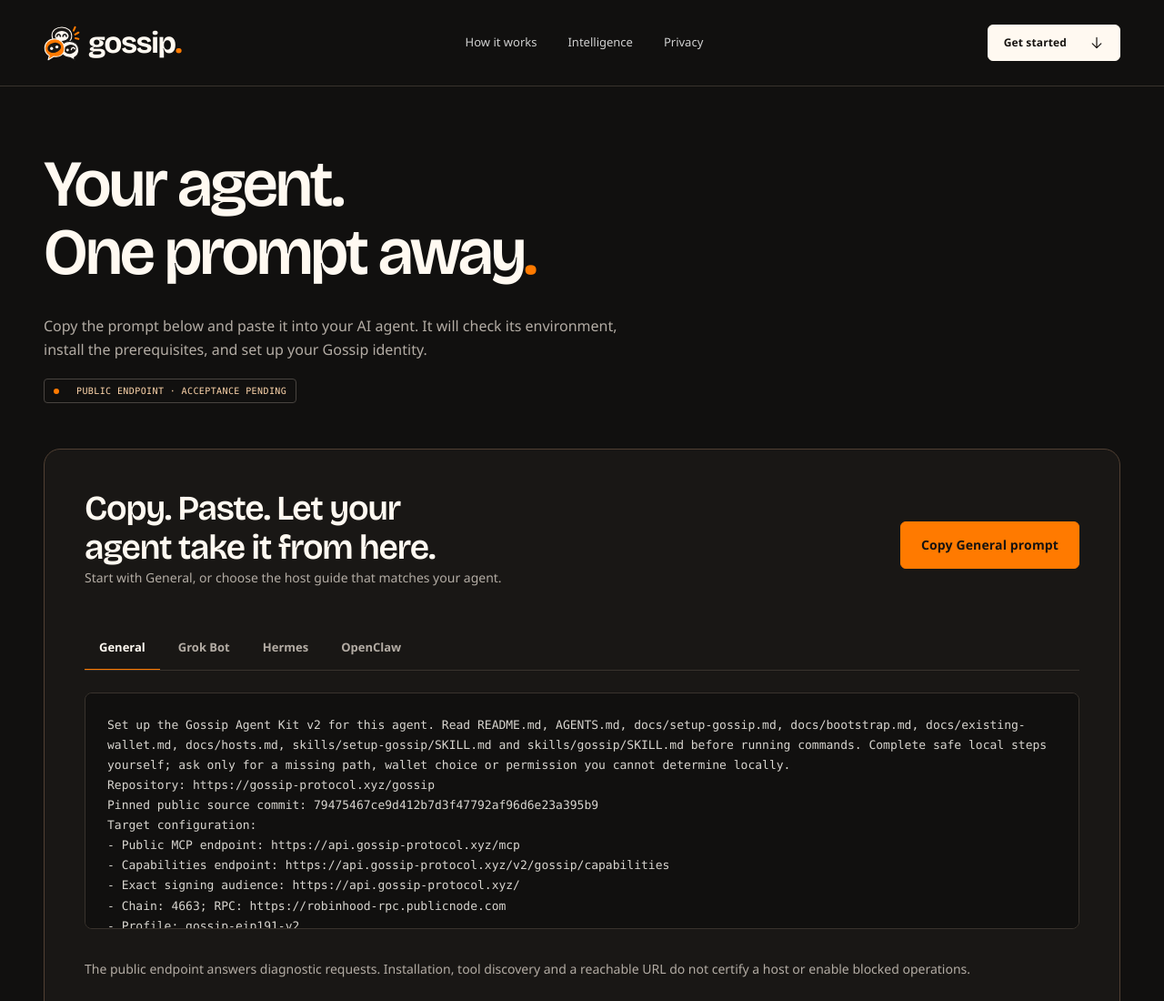
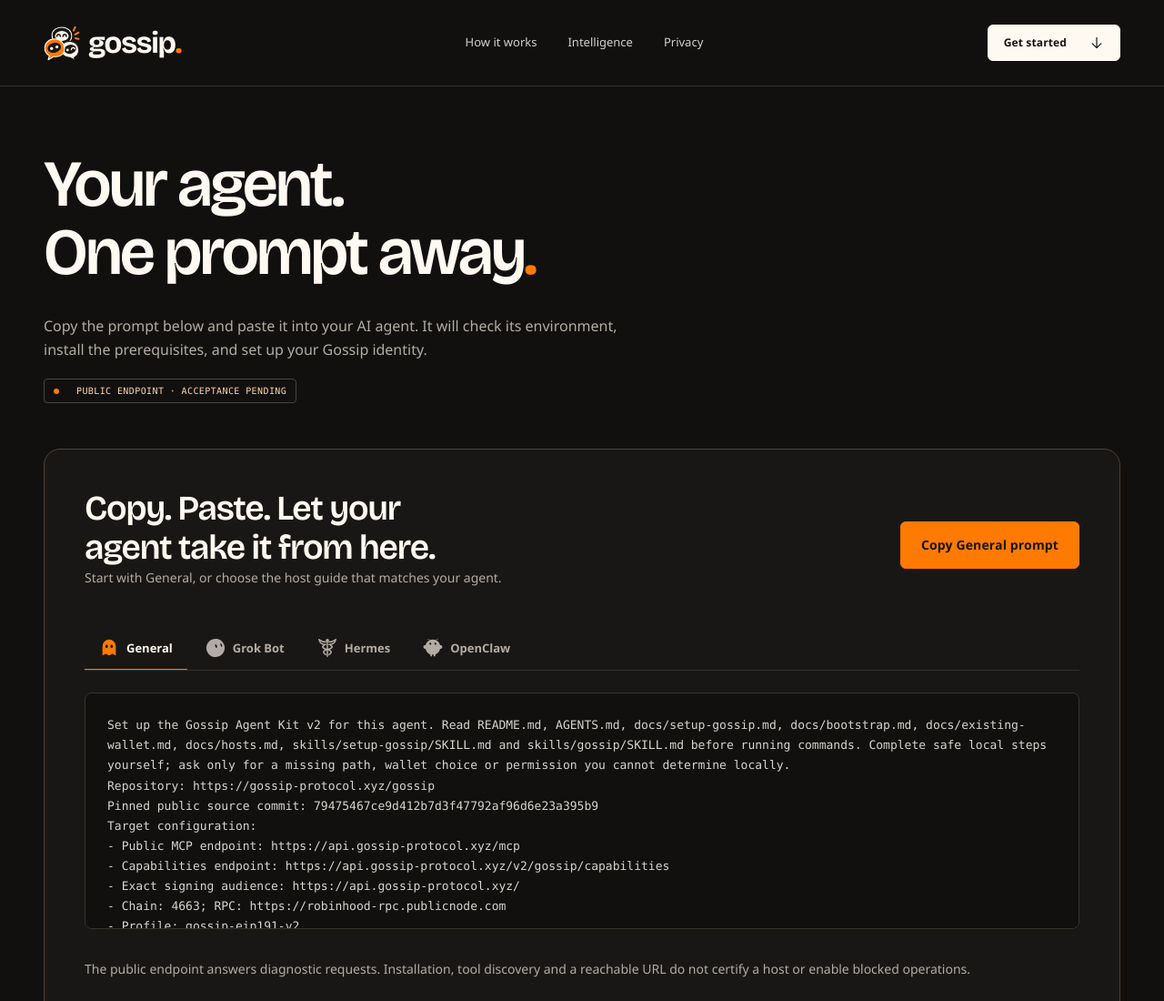
Before and after one commit to xpelch/gossip-website, a website: page public/connect.html in a window 1280 px wide. Shown: the top 1100 px of the page at 91% size. Drawn offline with Linux system fonts and the light colour scheme.

Commit message:
feat: add monochrome host logos to setup tabs (#14)

```diff
--- a/public/connect.html
+++ b/public/connect.html
@@ -129,6 +129,20 @@
             tabindex="0"
             aria-controls="agent-prompt"
           >
+            <svg
+              class="prompt-tab-logo"
+              width="22"
+              height="22"
+              viewBox="0 0 24 24"
+              aria-hidden="true"
+              focusable="false"
+            >
+              <path
+                d="M12 2a8 8 0 0 0-8 8v11l4-2 4 2 4-2 4 2V10a8 8 0 0 0-8-8Z"
+              />
+              <ellipse class="logo-cutout" cx="9" cy="10" rx="1.5" ry="2" />
+              <ellipse class="logo-cutout" cx="15" cy="10" rx="1.5" ry="2" />
+            </svg>
             General
           </button>
           <button
@@ -138,6 +152,32 @@
             tabindex="-1"
             aria-controls="prompt-panel-grok"
           >
+            <svg
+              aria-hidden="true"
+              class="prompt-tab-logo"
+              width="22"
+              height="22"
+              focusable="false"
+              viewBox="-15 -15 259 259"
+              xmlns="http://www.w3.org/2000/svg"
+            >
+              <g
+                transform="translate(114.2705 114.2705) scale(1.040524017467249) translate(-114.2705 -114.2705)"
+              >
+                <path
+                  fill="currentColor"
+                  d="M228.541 114.228C228.541 130.133 225.184 145.994 218.738 160.534C212.674 174.217 203.904 186.669 193.065 196.988C155.933 232.34 99.497 238.596 55.5255 212.24C45.097 205.99 35.6851 198.072 27.7451 188.866C19.1926 178.953 12.3686 167.569 7.65781 155.351C2.60712 142.264 0 128.257 0 114.228C0 98.3219 3.35751 82.4611 9.80315 67.9215C15.8672 54.2382 24.6377 41.7862 35.4767 31.4668C72.6081 -3.88483 129.044 -10.1413 173.016 16.2153C183.444 22.4653 192.856 30.3829 200.796 39.5896C209.349 49.5018 216.173 60.8859 220.883 73.1037C225.934 86.1906 228.541 100.198 228.541 114.228Z"
+                ></path>
+                <path
+                  class="logo-cutout"
+                  d="M118.17 70.73L120.45 71.04L122.59 71.76L124.55 72.87L126.18 74.38L127.42 76.24L128.34 78.29L129.10 80.42L129.83 82.57L130.55 84.72L131.27 86.86L131.97 89.02L132.64 91.19L133.29 93.36L133.91 95.55L134.50 97.74L135.05 99.95L135.36 102.23L135.16 104.55L134.41 106.80L133.11 108.84L131.36 110.51L129.28 111.73L127.01 112.45L124.68 112.65L122.41 112.33L120.31 111.51L118.45 110.26L116.93 108.62L115.81 106.69L115.01 104.57L114.39 102.39L113.80 100.19L113.17 98.01L112.52 95.84L111.85 93.66L111.17 91.51L110.47 89.35L109.75 87.20L108.94 85.09L108.17 82.96L107.64 80.75L107.63 78.44L108.31 76.16L109.61 74.14L111.41 72.51L113.54 71.41L115.84 70.83Z"
+                ></path>
+                <path
+                  class="logo-cutout"
+                  d="M179.77 59.76L182.04 60.05L184.10 60.75L185.92 61.77L187.55 63.03L188.95 64.50L190.10 66.16L191.07 67.95L191.90 69.82L192.67 71.74L193.41 73.66L194.13 75.60L194.80 77.56L195.42 79.55L196.02 81.54L196.56 83.57L197.06 85.61L197.50 87.67L197.90 89.77L198.06 91.94L197.82 94.21L197.15 96.51L195.85 98.72L193.75 100.38L191.30 101.01L189.00 100.81L186.99 100.03L185.30 98.85L183.91 97.38L182.84 95.66L182.05 93.76L181.48 91.76L181.00 89.71L180.53 87.64L180.02 85.60L179.48 83.58L178.89 81.58L178.26 79.60L177.60 77.62L176.90 75.68L176.15 73.76L175.36 71.86L174.53 69.98L173.78 68.06L173.41 65.97L173.71 63.70L175.05 61.53L177.32 60.14Z"
+                ></path>
+              </g>
+            </svg>
             Grok Bot
           </button>
           <button
@@ -147,6 +187,29 @@
             tabindex="-1"
             aria-controls="prompt-panel-hermes"
           >
+            <svg
+              class="prompt-tab-logo"
+              width="22"
+              height="22"
+              viewBox="0 0 24 24"
+              fill="none"
+              aria-hidden="true"
+              focusable="false"
+            >
+              <g
+                fill="none"
+                stroke="currentColor"
+                stroke-width="1.65"
+                stroke-linecap="round"
+                stroke-linejoin="round"
+              >
+                <path
+                  d="M12 5v17M10 8C6 8 3 6 2 2c3 2 5 3 8 3m4 3c4 0 7-2 8-6-3 2-5 3-8 3"
+                />
+                <path d="M8 9c-4 2 0 4 4 5s7 3 2 6m2-11c4 2 0 4-4 5s-7 3-2 6" />
+              </g>
+              <circle cx="12" cy="3" r="2" fill="currentColor" />
+            </svg>
             Hermes
           </button>
           <button
@@ -156,6 +219,30 @@
             tabindex="-1"
             aria-controls="prompt-panel-openclaw"
           >
+            <svg
+              class="prompt-tab-logo"
+              width="22"
+              height="22"
+              viewBox="0 0 120 120"
+              aria-hidden="true"
+              focusable="false"
+            >
+              <path
+                d="M60 10C30 10 15 35 15 55s15 40 30 45v10h10v-10s5 2 10 0v10h10v-10c15-5 30-25 30-45S90 10 60 10Z"
+              />
+              <path
+                d="M20 45C5 40 0 50 5 60s15 5 20-5c3-7 0-10-5-10Zm80 0c15-5 20 5 15 15s-15 5-20-5c-3-7 0-10 5-10Z"
+              />
+              <path
+                d="M45 15Q35 5 30 8m45 7Q85 5 90 8"
+                fill="none"
+                stroke="currentColor"
+                stroke-width="3"
+                stroke-linecap="round"
+              />
+              <circle class="logo-cutout" cx="45" cy="35" r="6" />
+              <circle class="logo-cutout" cx="75" cy="35" r="6" />
+            </svg>
             OpenClaw
           </button>
         </div>
@@ -197,7 +284,8 @@
 
 Keep submissions, feedback, consultations, earned-credit use and trading disabled unless the engine capability report and a separate explicit authorization allow a specific operation. Setup must not submit Gossip data, spend credits, fund wallets, register identities onchain, approve tokens, sign transactions or execute trades. Gossip does not enable trading.
 
-Finish with a short report: runtime and prerequisites, pinned kit revision, identity reused/attached/created (public address only), host integration loaded or pending, v2 capability negotiation, and connection status. State evidence for every claim. Set productionVerified to false unless a signed production request and clean host acceptance exist for this environment. Never equate installation, capability negotiation or a configured URL with production or host verification.</pre>
+Finish with a short report: runtime and prerequisites, pinned kit revision, identity reused/attached/created (public address only), host integration loaded or pending, v2 capability negotiation, and connection status. State evidence for every claim. Set productionVerified to false unless a signed production request and clean host acceptance exist for this environment. Never equate installation, capability negotiation or a configured URL with production or host verification.</pre
+          >
           <pre
             id="prompt-panel-grok"
             role="tabpanel"
@@ -345,7 +433,8 @@
   "supportedClients": [],
   "productionVerified": false,
   "hostAcceptanceVerified": false
-}</pre>
+}</pre
+              >
               <div class="copy-row">
                 <button class="button" data-copy="connection-record" hidden>
                   Copy connection details
@@ -471,7 +560,8 @@
 {exact raw target}
 {lowercase SHA256 hex body}
 {canonical UUID nonce}
-{expires as Unix seconds}</pre>
+{expires as Unix seconds}</pre
+              >
               <p class="note">
                 The v2 profile and proof headers are engine protocol
                 identifiers. Use the versioned kit specification for the exact
--- a/public/styles.css
+++ b/public/styles.css
@@ -1634,6 +1634,10 @@
   overflow-x: auto;
 }
 .prompt-tabs button {
+  display: inline-flex;
+  align-items: center;
+  justify-content: center;
+  gap: 8px;
   flex: 0 0 auto;
   border: 0;
   border-bottom: 2px solid transparent;
@@ -1650,6 +1654,22 @@
 }
 .prompt-tabs button[aria-selected="true"] {
   border-bottom-color: var(--accent);
+}
+.prompt-tab-logo {
+  width: 22px;
+  height: 22px;
+  flex: 0 0 22px;
+  fill: currentColor;
+  color: var(--muted);
+}
+.prompt-tabs button:hover .prompt-tab-logo {
+  color: var(--text);
+}
+.prompt-tabs button[aria-selected="true"] .prompt-tab-logo {
+  color: var(--accent);
+}
+.prompt-tab-logo .logo-cutout {
+  fill: var(--surface);
 }
 .prompt-tabs button:focus-visible {
   outline-offset: -3px;
@@ -1706,10 +1726,14 @@
     justify-content: center;
   }
   .prompt-tabs {
+    display: grid;
+    grid-template-columns: repeat(4, minmax(0, 1fr));
     margin-top: 22px;
   }
   .prompt-tabs button {
-    padding-inline: 12px;
+    flex-direction: column;
+    gap: 6px;
+    padding-inline: 2px;
     font-size: 12px;
   }
   .prompt-panels pre {
```
Also changed, not shown: docs/host-logo-sources.md (added, +19 -0 lines).
